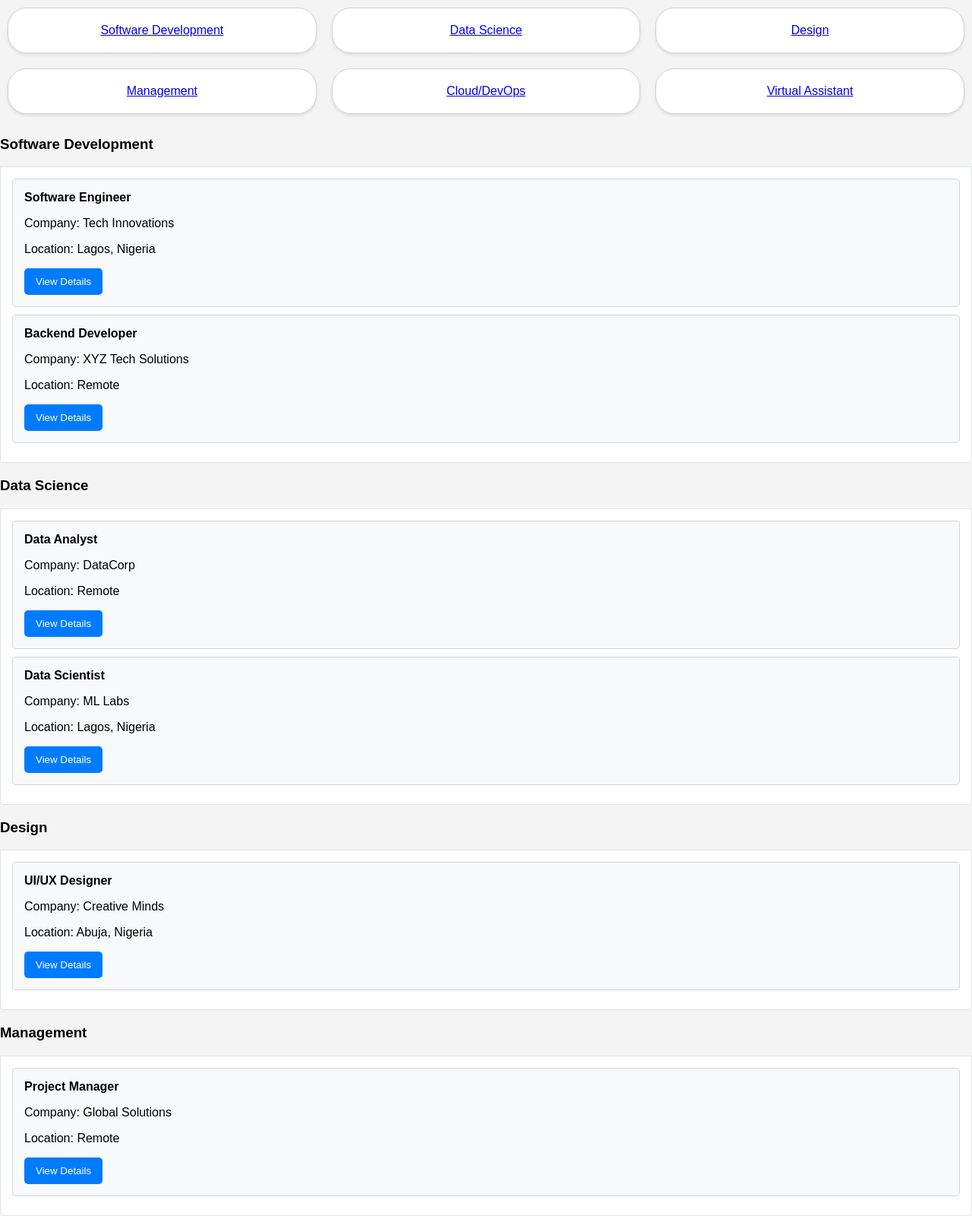
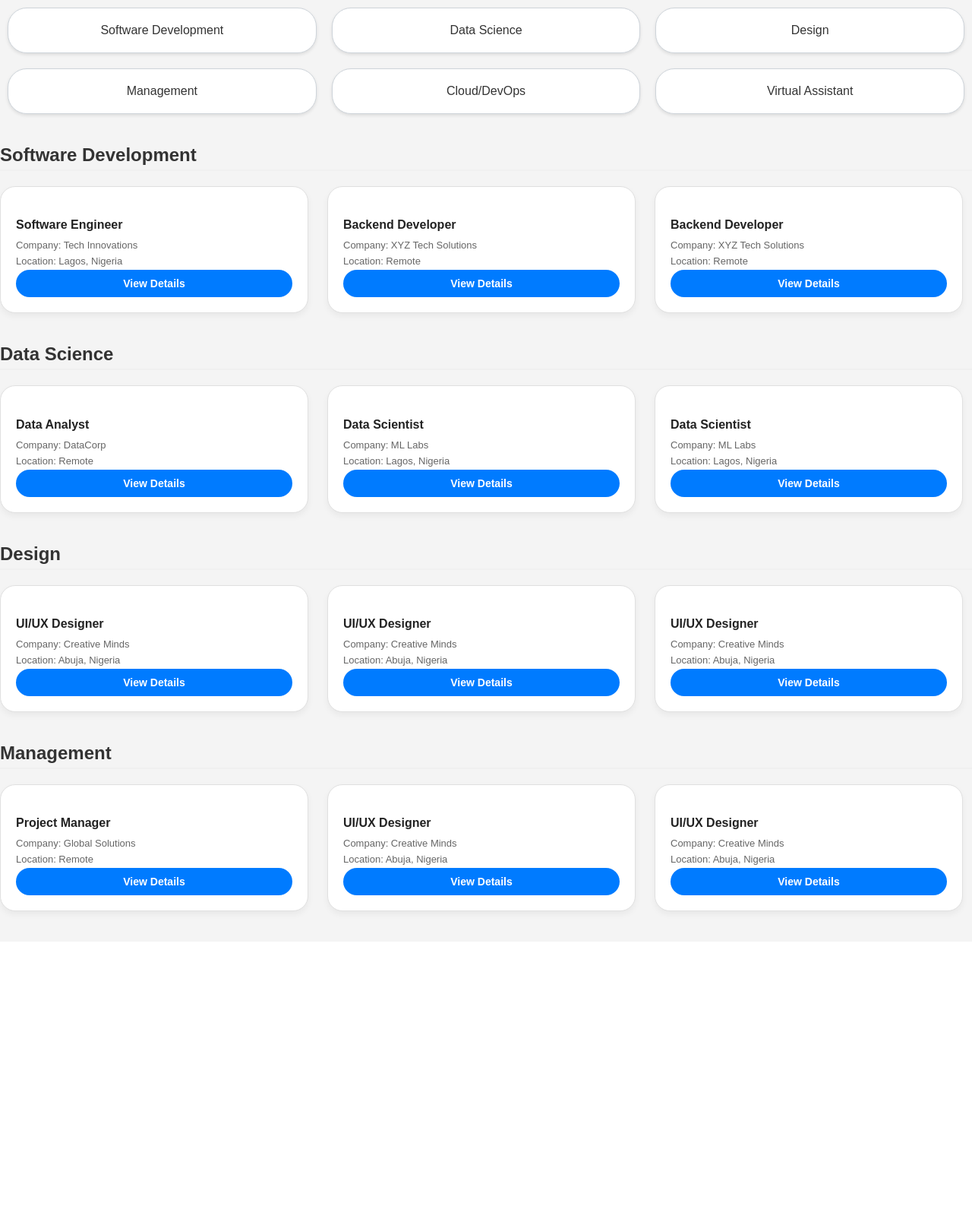
Before and after one commit to donfortune/remote_platform, a Django app: template job_platform/remote/templates/job_listing.html in a window 1280 px wide. Shown: the part 48-1648 px from the top of the page at 76% size. After the commit the page ends 1255 px from the top, so only its background shows below. Run offline with Django 3.2, Linux system fonts and the light colour scheme; the template is opened without the code that fills it, so the values that code supplies are empty.

Commit message:
worked on job catgories

```diff
--- a/job_platform/remote/static/css/job_listing.css
+++ b/job_platform/remote/static/css/job_listing.css
@@ -48,99 +48,145 @@ body {
 /* Categories Grid */
 .categories-grid {
     display: flex;
-    flex-wrap: wrap; /* Allows wrapping to the next line on smaller screens */
-    justify-content: space-between; /* Spaces out the cards */
+    flex-wrap: wrap;
+    justify-content: space-between;
 }
 
 /* Category Card */
 .category-card {
     background-color: #ffffff;
     border: 1px solid #ced4da;
-    border-radius: 25px; /* Rounded corners */
+    border-radius: 25px;
     padding: 20px;
     margin: 10px;
-    flex: 1 1 calc(25% - 20px); /* Adjusts the width of the cards */
-    text-align: center; /* Center the text */
+    flex: 1 1 calc(25% - 20px);
+    text-align: center;
     box-shadow: 0 2px 4px rgba(0, 0, 0, 0.1);
-    transition: transform 0.2s, box-shadow 0.2s; /* Smooth scaling and shadow transition */
-    text-decoration: none; /* Remove underline */
+    transition: transform 0.2s, box-shadow 0.2s;
 }
 
-/* Category Card Hover Effect */
+.category-card a {
+    text-decoration: none; /* Make sure underline is removed */
+    color: #333; /* Default text color */
+    display: block;
+    width: 100%;
+    height: 100%;
+}
+
+/* Hover Effects */
 .category-card:hover {
-    transform: scale(1.05); /* Scale up the card slightly */
-    box-shadow: 0 4px 8px rgba(0, 0, 0, 0.2); /* Darker shadow on hover */
+    transform: scale(1.05);
+    box-shadow: 0 4px 8px rgba(0, 0, 0, 0.2);
+}
+
+.category-card a:hover {
+    color: #007bff;
+    font-weight: bold;
 }
 
 /* Category Card Title */
 .category-card h3 {
-    margin: 0; /* Remove margin */
-    font-size: 18px; /* Adjust font size */
-    color: #333; /* Change font color for better readability */
+    margin: 0;
+    font-size: 18px;
+    color: #333;
 }
 
-
-/* Jobs Grid Container */
+/* General container for the job listings */
 .jobs-grid-container {
-    display: flex;
-    flex-direction: column;
+    margin-top: 30px;
 }
 
-/* Job Section */
-.job-section {
+/* Section header styling */
+.jobs-grid-container section h3 {
+    font-size: 24px;
     margin-bottom: 20px;
+    color: #333;
+    font-weight: 600;
+    border-bottom: 2px solid #f0f0f0; /* Adding a subtle underline to section headers */
+    padding-bottom: 5px;
 }
 
-/* Section Header */
-.section-header {
-    background-color: #007bff;
-    color: white;
-    padding: 10px;
-    border-radius: 5px 5px 0 0;
+/* Job List - Display cards in a row with flexible layout */
+.job-list {
+    display: flex;
+    flex-wrap: wrap;
+    gap: 25px; /* Space between job cards */
+    margin-bottom: 40px; /* More margin to separate sections */
 }
 
-.section-header h2 {
-    margin: 0;
+/* Job Card - Clean, modern design */
+.job-card {
+    background-color: #ffffff;
+    border: 1px solid #e0e0e0; /* Light border for a modern look */
+    border-radius: 20px; /* More rounded cards */
+    padding: 20px; /* Slightly reduce padding to fit smaller cards */
+    width: calc(30% - 20px); /* Reduce card size for a smaller, more compact look */
+    box-shadow: 0 4px 8px rgba(0, 0, 0, 0.05); /* Softer shadow for a cleaner look */
+    transition: all 0.3s ease; /* Smooth transition for hover effects */
+    text-align: left;
+    position: relative; /* For button positioning */
 }
 
-/* Job List */
-.job-list {
-    background-color: white;
-    padding: 15px;
-    border: 1px solid #dee2e6;
-    border-radius: 0 0 5px 5px;
+/* Hover effect - Elevate the card slightly */
+.job-card:hover {
+    transform: translateY(-5px); /* Lift card slightly on hover */
+    box-shadow: 0 8px 16px rgba(0, 0, 0, 0.1); /* Increase shadow depth on hover */
 }
 
-/* Job Card */
-.job-card {
-    background-color: #f8f9fa;
-    border: 1px solid #ced4da;
-    border-radius: 5px;
-    padding: 15px;
+/* Job title styling */
+.job-card h4 {
+    font-size: 16px; /* Slightly reduce font size */
     margin-bottom: 10px;
-    transition: transform 0.2s;
+    color: #222;
+    font-weight: 600;
 }
 
-.job-card:hover {
-    transform: scale(1.02);
+/* Job details (company, location) */
+.job-card p {
+    margin: 6px 0;
+    font-size: 13px; /* Reduce text size for a smaller card */
+    color: #666;
 }
 
-/* Job Card Title */
-.job-card h4 {
-    margin: 0 0 10px;
+/* Add more space between the location and the button */
+.job-card p + p {
+    margin-bottom: 40px; /* Extra space between job details and button */
 }
 
-/* Job Card Button */
+/* View Details button */
 .details-btn {
     background-color: #007bff;
-    color: white;
+    color: #fff;
     border: none;
-    padding: 10px 15px;
-    border-radius: 5px;
+    border-radius: 25px; /* More rounded buttons */
+    padding: 10px 20px;
     cursor: pointer;
-    transition: background-color 0.3s;
+    font-size: 14px;
+    font-weight: 600;
+    position: absolute; /* Stick the button to the bottom */
+    bottom: 20px;
+    left: 20px;
+    right: 20px;
+    text-align: center;
+    transition: background-color 0.3s ease;
 }
 
+/* Button hover effect */
 .details-btn:hover {
     background-color: #0056b3;
-} */
+}
+
+/* Media query for tablets (2 cards per row) */
+@media (max-width: 768px) {
+    .job-card {
+        width: calc(45% - 20px); /* 2 cards per row */
+    }
+}
+
+/* Media query for mobile devices (1 card per row) */
+@media (max-width: 480px) {
+    .job-card {
+        width: 100%; /* Full width on mobile */
+        margin-bottom: 20px;
+    }
+}
--- a/job_platform/remote/templates/job_listing.html
+++ b/job_platform/remote/templates/job_listing.html
@@ -62,6 +62,12 @@
                         <p>Location: Remote</p>
                         <button class="details-btn">View Details</button>
                     </div>
+                    <div class="job-card">
+                        <h4>Backend Developer</h4>
+                        <p>Company: XYZ Tech Solutions</p>
+                        <p>Location: Remote</p>
+                        <button class="details-btn">View Details</button>
+                    </div>
                 </div>
             </section>
 
@@ -80,12 +86,31 @@
                         <p>Location: Lagos, Nigeria</p>
                         <button class="details-btn">View Details</button>
                     </div>
+                    <div class="job-card">
+                        <h4>Data Scientist</h4>
+                        <p>Company: ML Labs</p>
+                        <p>Location: Lagos, Nigeria</p>
+                        <button class="details-btn">View Details</button>
+                    </div>
+
                 </div>
             </section>
 
             <section id="design">
                 <h3>Design</h3>
                 <div class="job-list">
+                    <div class="job-card">
+                        <h4>UI/UX Designer</h4>
+                        <p>Company: Creative Minds</p>
+                        <p>Location: Abuja, Nigeria</p>
+                        <button class="details-btn">View Details</button>
+                    </div>
+                    <div class="job-card">
+                        <h4>UI/UX Designer</h4>
+                        <p>Company: Creative Minds</p>
+                        <p>Location: Abuja, Nigeria</p>
+                        <button class="details-btn">View Details</button>
+                    </div>
                     <div class="job-card">
                         <h4>UI/UX Designer</h4>
                         <p>Company: Creative Minds</p>
@@ -104,9 +129,36 @@
                         <p>Location: Remote</p>
                         <button class="details-btn">View Details</button>
                     </div>
+                    <div class="job-card">
+                        <h4>UI/UX Designer</h4>
+                        <p>Company: Creative Minds</p>
+                        <p>Location: Abuja, Nigeria</p>
+                        <button class="details-btn">View Details</button>
+                    </div>
+                    <div class="job-card">
+                        <h4>UI/UX Designer</h4>
+                        <p>Company: Creative Minds</p>
+                        <p>Location: Abuja, Nigeria</p>
+                        <button class="details-btn">View Details</button>
+                    </div>
                 </div>
+
             </section>
         </div>
     </div>
+    <script>
+        // JavaScript to handle category clicks
+        document.querySelectorAll('.category-card a').forEach(link => {
+            link.addEventListener('click', function(event) {
+                event.preventDefault(); // Prevent default anchor click behavior
+
+                const category = this.getAttribute('data-category');
+                // Redirect to the jobs listing page for the selected category
+                // Adjust the URL as needed for your application
+                window.location.href = `/jobs/${category}/`; // Replace with your route
+            });
+        });
+
+    </script>
 </body>
 </html>
```
Also changed, not shown: job_platform/db.sqlite3.
